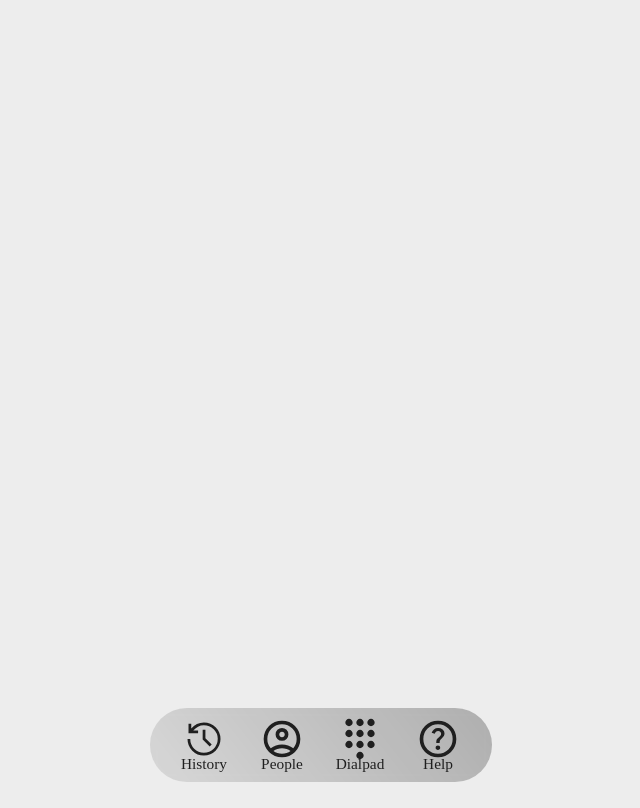
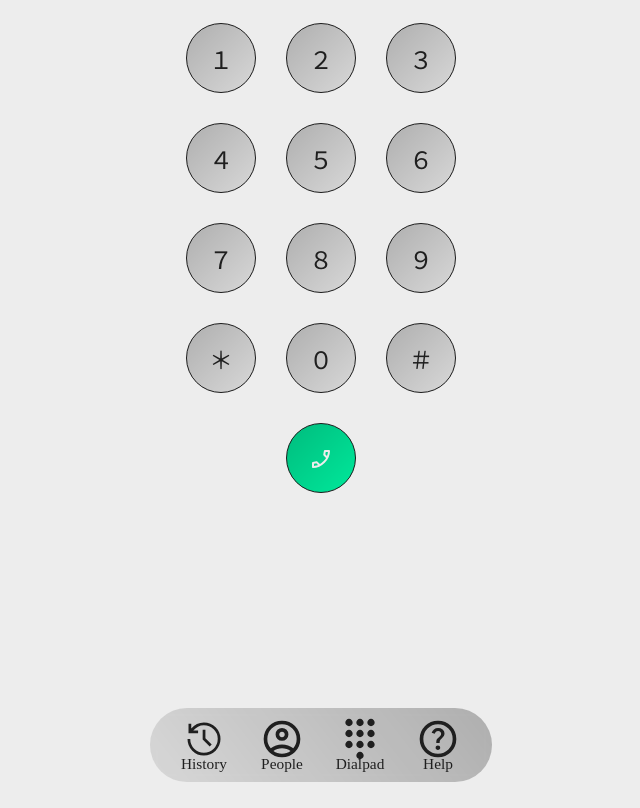
Before and after one commit to te-wing/pushphone-simulator, an Astro site: page / in a window 1280 px wide. Shown: the whole page, without its empty margins (319-959 px from the left). Built offline with nearby package versions, Linux system fonts and the light colour scheme; Astro itself is replaced by a stand-in of ours.

Commit message:
resolve #2

```diff
--- a/src/pages/index.astro
+++ b/src/pages/index.astro
@@ -11,7 +11,53 @@ import styles from './index.module.scss';
 	<section>
 		<div class={styles.dialpad}>
 			<div class={styles.keyrow}>
-
+				<button>
+					１
+				</button>
+				<button>
+					２
+				</button>
+				<button>
+					３
+				</button>
+			</div>
+			<div class={styles.keyrow}>
+				<button>
+					４
+				</button>
+				<button>
+					５
+				</button>
+				<button>
+					６
+				</button>
+			</div>
+			<div class={styles.keyrow}>
+				<button>
+					７
+				</button>
+				<button>
+					８
+				</button>
+				<button>
+					９
+				</button>
+			</div>
+			<div class={styles.keyrow}>
+				<button>
+					＊
+				</button>
+				<button>
+					０
+				</button>
+				<button>
+					＃
+				</button>
+			</div>
+			<div class={styles.keyrow}>
+				<button class={styles.callButton}>
+					<svg xmlns="http://www.w3.org/2000/svg" height="24px" viewBox="0 -960 960 960" width="24px" fill="#ededed"><path d="M162-120q-18 0-30-12t-12-30v-162q0-13 9-23.5t23-14.5l138-28q14-2 28.5 2.5T342-374l94 94q38-22 72-48.5t65-57.5q33-32 60.5-66.5T681-524l-97-98q-8-8-11-19t-1-27l26-140q2-13 13-22.5t25-9.5h162q18 0 30 12t12 30q0 125-54.5 247T631-329Q531-229 409-174.5T162-120Zm556-480q17-39 26-79t14-81h-88l-18 94 66 66ZM360-244l-66-66-94 20v88q41-3 81-14t79-28Zm358-356ZM360-244Z"/></svg>
+				</button>
 			</div>
 		</div>
 	</section>
--- a/src/pages/index.module.scss
+++ b/src/pages/index.module.scss
@@ -1,9 +1,20 @@
 .dialpad {
   display: flex;
+  flex-direction: column;
+  height: 100%;
   align-items: center;
   justify-content: center;
+  width: 100%;
 }
 
 .keyrow {
   height: 100px;
+  display: flex;
 }
+
+.callButton {
+  background-color: rgb(0, 255, 170);
+  @media (prefers-color-scheme: dark) {
+    background: rgb(0, 182, 121);
+  }
+}
--- a/src/pages/index.scss
+++ b/src/pages/index.scss
@@ -1,5 +1,16 @@
 section {
   display: flex;
+  flex-direction: column;
   width: 100%;
   height: 100%;
 }
+
+button {
+  background: linear-gradient(-45deg, var(--footerBarBackground-left), var(--footerBarBackground-right));
+  width: 70px;
+  height: 70px;
+  border-radius: 50%;
+  border: 1px solid var(--foreground);
+  margin: 15px;
+  font-size: 24px;
+}
```
Also changed, not shown: public/footerSvgLogos/phone_enabled_24dp_EDEDED_FILL0_wght400_GRAD0_opsz24.svg (added), src/styles/globals.scss (line endings or trailing spaces).
